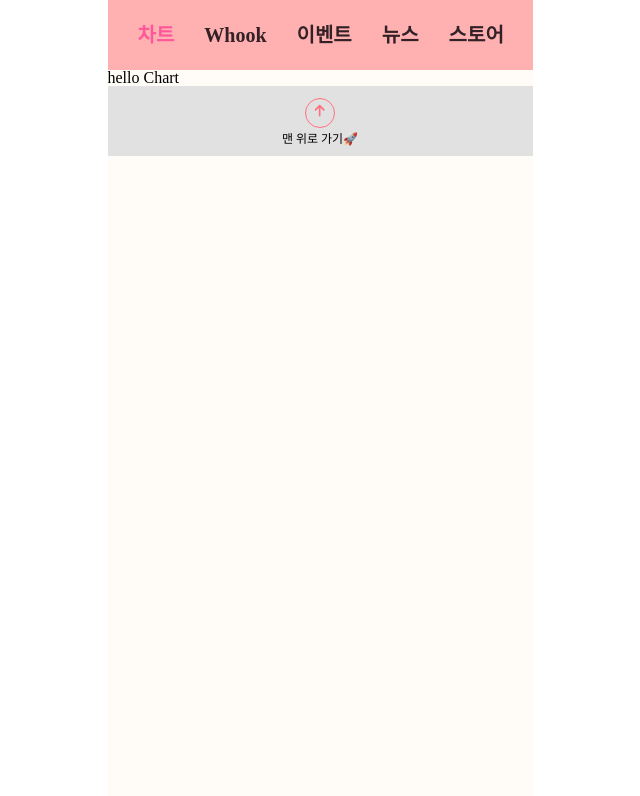
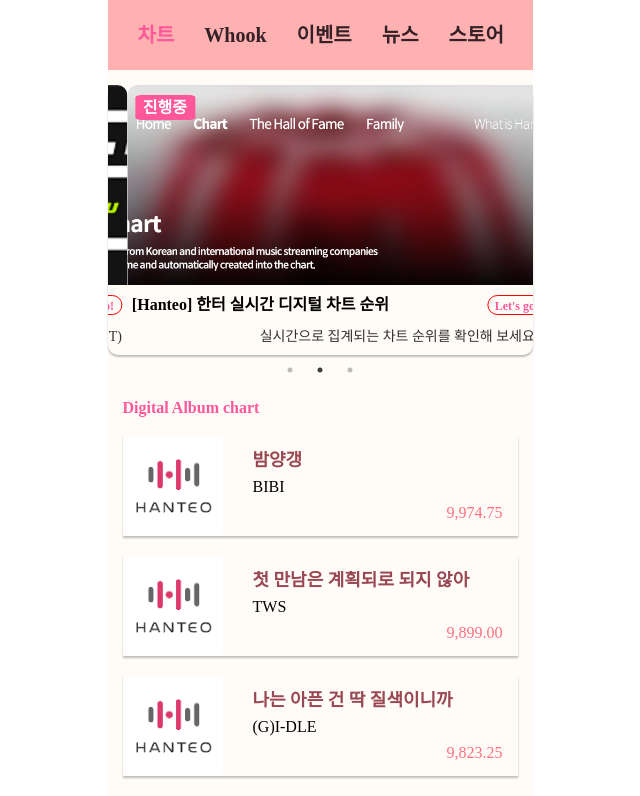
Before and after one commit to Hyunji14/hanteoglobal-project, a React (Vite) app in the folder front/: page / in a window 1280 px wide. Shown: the top 796 px of the page, without its empty margins (320-960 px from the left). Built offline with nearby package versions, Linux system fonts and the light colour scheme; grey boxes are pictures that could not be loaded.

Commit message:
[FE] refact : 메인 페이지 수정

```diff
--- a/front/src/feature/MainPage.tsx
+++ b/front/src/feature/MainPage.tsx
@@ -1,11 +1,18 @@
+import { Suspense } from 'react';
+
 import Category from '@/components/Category/Category';
-import ChartPage from './chart/ChartPage';
+import Banner from '@/components/Banner/Banner';
+import Contents from '@/components/Contents/Contents';
+import { Loading } from '@/components/Loading';
 
 export default function MainPage() {
   return (
     <>
-      <Category categoryId='chart' />
-      <ChartPage />
+      <Suspense fallback={<Loading />}>
+        <Category categoryId='chart' />
+        <Banner categoryId='chart' />
+        <Contents categoryId='chart' />
+      </Suspense>
     </>
   );
 }
```
